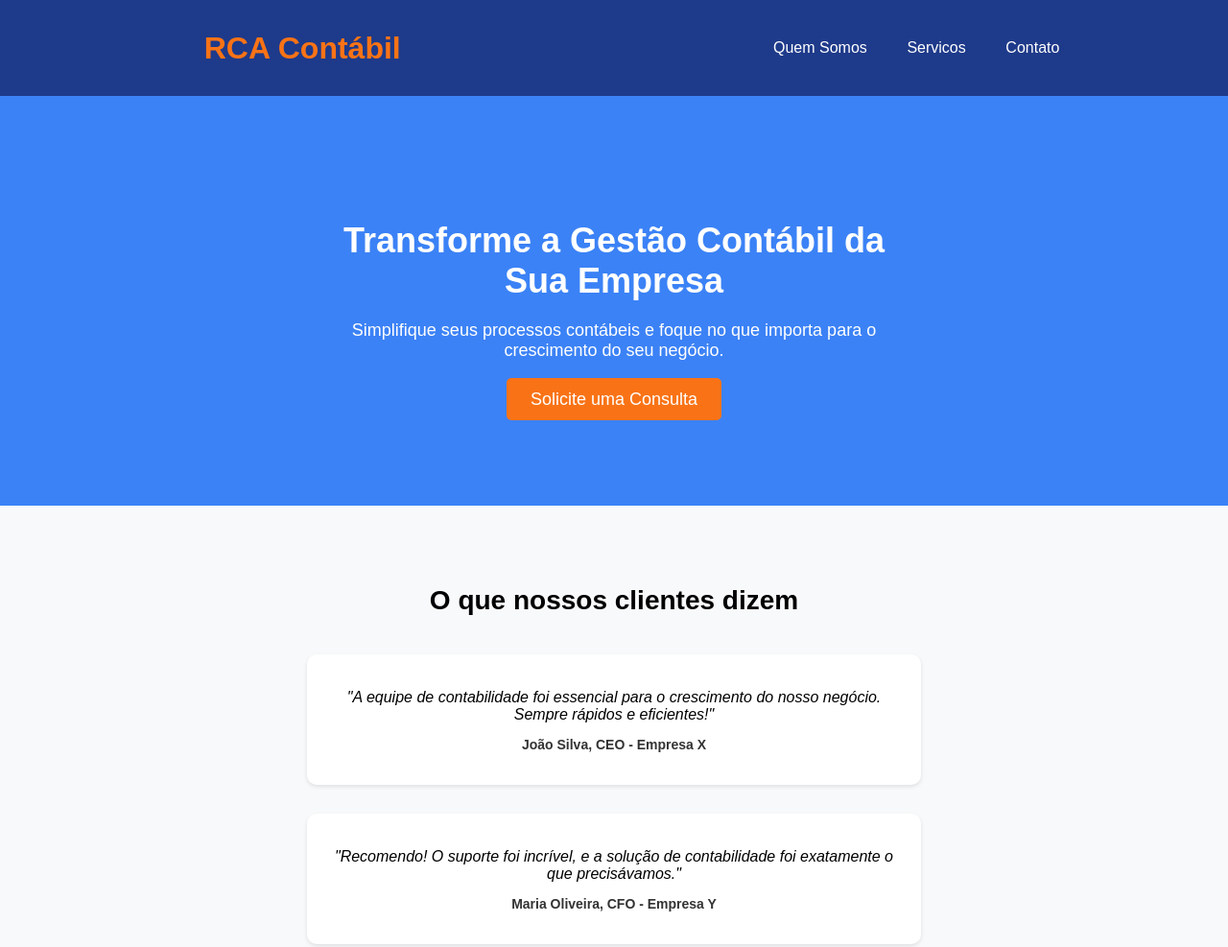
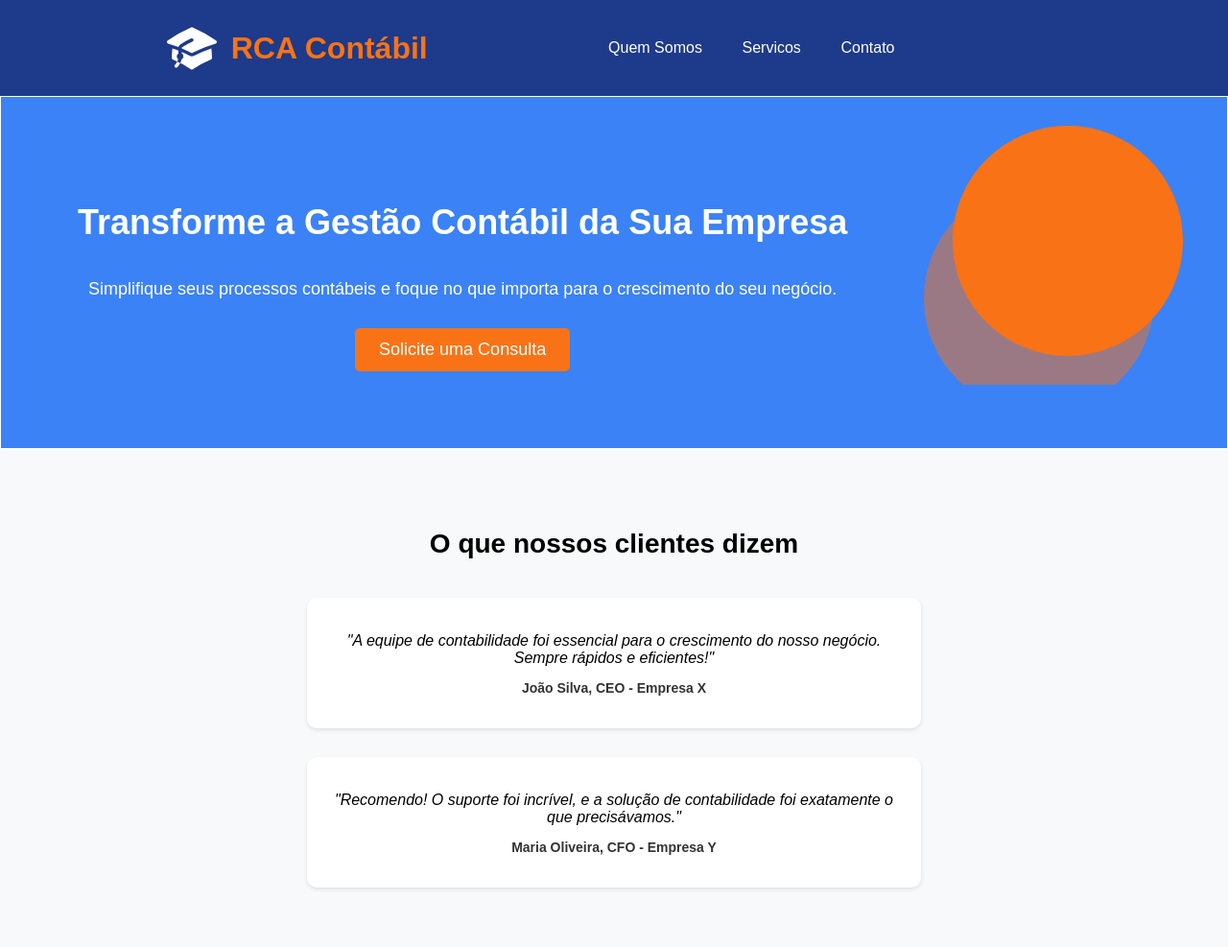
Before and after one commit to JbRodrigues/RCA-Contabilidade, a plain HTML site: page index.html in a window 1280 px wide. Shown: the top 987 px of the page at 96% size. Drawn offline with Linux system fonts and the light colour scheme.

Commit message:
Add svg on a hero section

```diff
--- a/assets/css/components/hero.css
+++ b/assets/css/components/hero.css
@@ -2,15 +2,26 @@
 
 /* hero.css */
 .hero {
-  background: url("hero-bg.jpg") no-repeat center center/cover;
+  display: flex;
+  flex-direction: row;
+  border: 1px solid white;
   color: white;
-  padding: 100px 20px;
   text-align: center;
 }
 
-.hero-content {
-  max-width: 600px;
-  margin: 0 auto;
+.hero-container {
+  display: flex;
+  flex-direction: column;
+  align-items: center;
+  justify-content: center;
+
+  height: 100%;
+  padding: 5rem;
+}
+
+.hero-vector {
+    width: 50%;
+    padding: 3rem;
 }
 
 .hero-title {
--- a/assets/css/components/navbar.css
+++ b/assets/css/components/navbar.css
@@ -4,13 +4,13 @@
   height: 100px;
   display: flex;
   align-items: center;
-  justify-content: space-between;
+  justify-content: center;
 }
 
 .nav-title {
   display: flex;
   align-items: center;
-  justify-content: center;
+  justify-content: flex-start;
   margin: 0.5rem;
   font-size: 2rem;
   color: var(--Laranja);
--- a/assets/css/style.css
+++ b/assets/css/style.css
@@ -24,3 +24,44 @@ body {
   padding: 0;
   background-color: var(--Azul-Claro);
 }
+
+/* Definir tamanho base relativo */
+html {
+  font-size: 16px; /* 1rem = 16px */
+}
+
+/* Estilos padrão (desktop) */
+h1 {
+  font-size: 2.5rem; /* 40px */
+}
+h2 {
+  font-size: 1.5rem; /* 24px */
+}
+p {
+  font-size: 1rem; /* 16px */
+}
+.cta {
+  font-size: 1rem; /* 16px */
+}
+footer {
+  font-size: 0.875rem; /* 14px */
+}
+
+/* Ajustes para mobile */
+@media (max-width: 768px) {
+  h1 {
+    font-size: 1.75rem; /* 28px */
+  }
+  h2 {
+    font-size: 1.25rem; /* 20px */
+  }
+  p {
+    font-size: 1rem; /* 16px, mantido */
+  }
+  .cta {
+    font-size: 1rem; /* 16px, mantido */
+  }
+  footer {
+    font-size: 0.75rem; /* 12px */
+  }
+}
--- a/index.html
+++ b/index.html
@@ -10,7 +10,22 @@
   <body>
     <header>
       <nav id="navbar">
-        <img src="assets/images/logo.png" alt="" />
+        <svg
+          xmlns="http://www.w3.org/2000/svg"
+          viewBox="0 0 24 24"
+          fill="currentColor"
+          width="56px" height="56px"
+        >
+          <path
+            d="M11.7 2.805a.75.75 0 01.6 0A60.65 60.65 0 0122.83 8.72a.75.75 0 01-.231 1.337 49.949 49.949 0 00-9.902 3.912l-.003.002-.34.18a.75.75 0 01-.707 0A50.009 50.009 0 007.5 12.174v-.224c0-.131.067-.248.172-.311a54.614 54.614 0 014.653-2.52.75.75 0 00-.65-1.352 56.129 56.129 0 00-4.78 2.589 1.858 1.858 0 00-.859 1.228 49.803 49.803 0 00-4.634-1.527.75.75 0 01-.231-1.337A60.653 60.653 0 0111.7 2.805z"
+          ></path>
+          <path
+            d="M13.06 15.473a48.45 48.45 0 017.666-3.282c.134 1.414.22 2.843.255 4.285a.75.75 0 01-.46.71 47.878 47.878 0 00-8.105 4.342.75.75 0 01-.832 0 47.877 47.877 0 00-8.104-4.342.75.75 0 01-.461-.71c.035-1.442.121-2.87.255-4.286A48.4 48.4 0 016 13.18v1.27a1.5 1.5 0 00-.14 2.508c-.09.38-.222.753-.397 1.11.452.213.901.434 1.346.661a6.729 6.729 0 00.551-1.608 1.5 1.5 0 00.14-2.67v-.645a48.549 48.549 0 013.44 1.668 2.25 2.25 0 002.12 0z"
+          ></path>
+          <path
+            d="M4.462 19.462c.42-.419.753-.89 1-1.394.453.213.902.434 1.347.661a6.743 6.743 0 01-1.286 1.794.75.75 0 11-1.06-1.06z"
+          ></path>
+        </svg>
         <h2 class="nav-title">RCA Contábil</h2>
         <div class="nav-text-container">
           <a href="#quem-somos" class="nav-text quem-somos">Quem Somos</a>
@@ -22,7 +37,7 @@
 
     <!-- Hero Section -->
     <section class="hero">
-      <div class="hero-content">
+      <div class="hero-container">
         <h1 class="hero-title">Transforme a Gestão Contábil da Sua Empresa</h1>
         <p class="hero-description">
           Simplifique seus processos contábeis e foque no que importa para o
@@ -30,6 +45,15 @@
         </p>
         <a href="#form" class="hero-cta">Solicite uma Consulta</a>
       </div>
+      <svg
+        width="300"
+        height="300"
+        viewBox="0 0 100 100"
+        xmlns="http://www.w3.org/2000/svg"
+      >
+        <circle cx="50" cy="50" r="40" fill="#f97316" />
+        <circle cx="40" cy="70" r="40" fill="#f97316" opacity="0.5" />
+      </svg>
     </section>
 
     <!-- Testimonial Section -->
```
Also changed, not shown: assets/images/vectors/hero-vector.svg (added), assets/images/vectors/hero-vector2.png (added).
